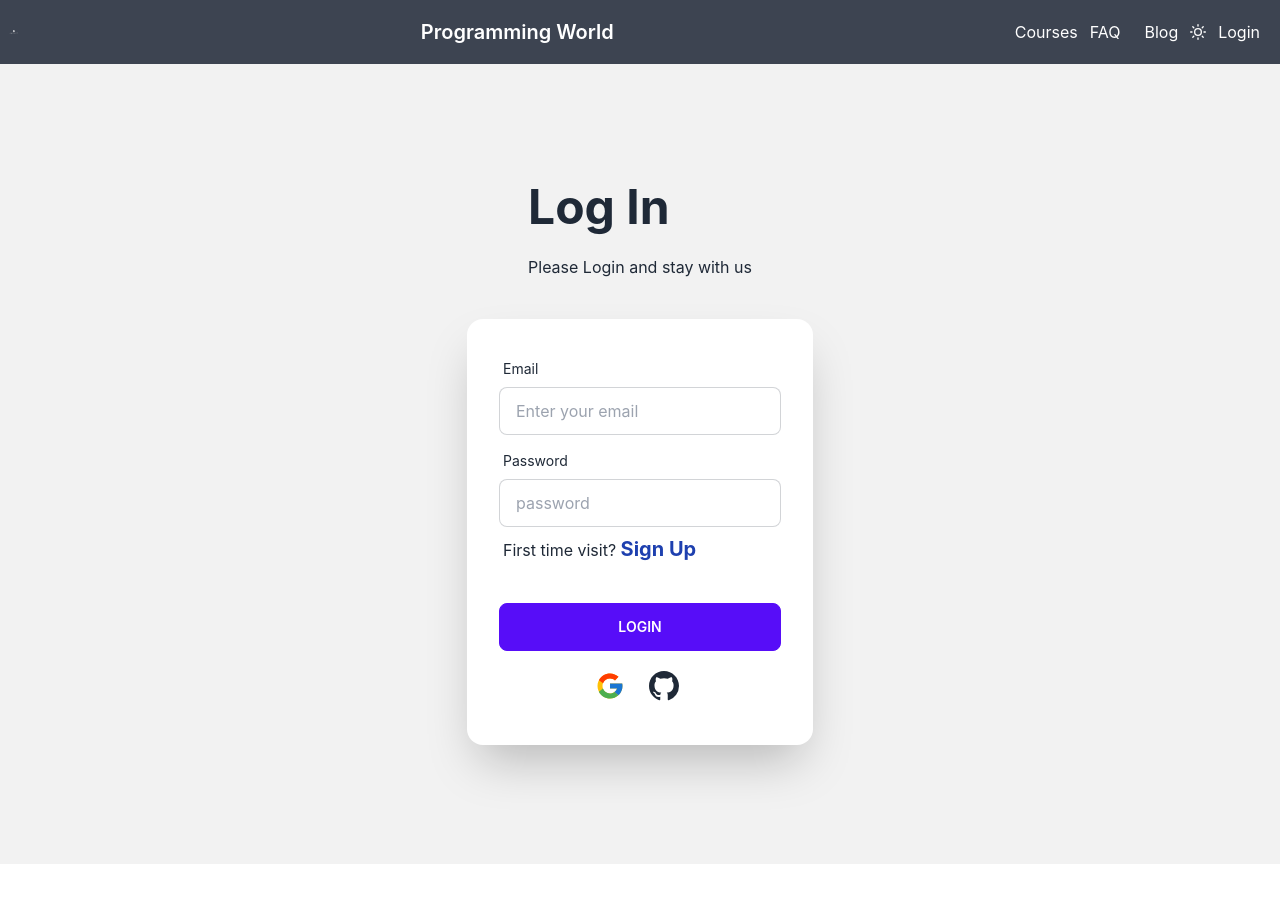
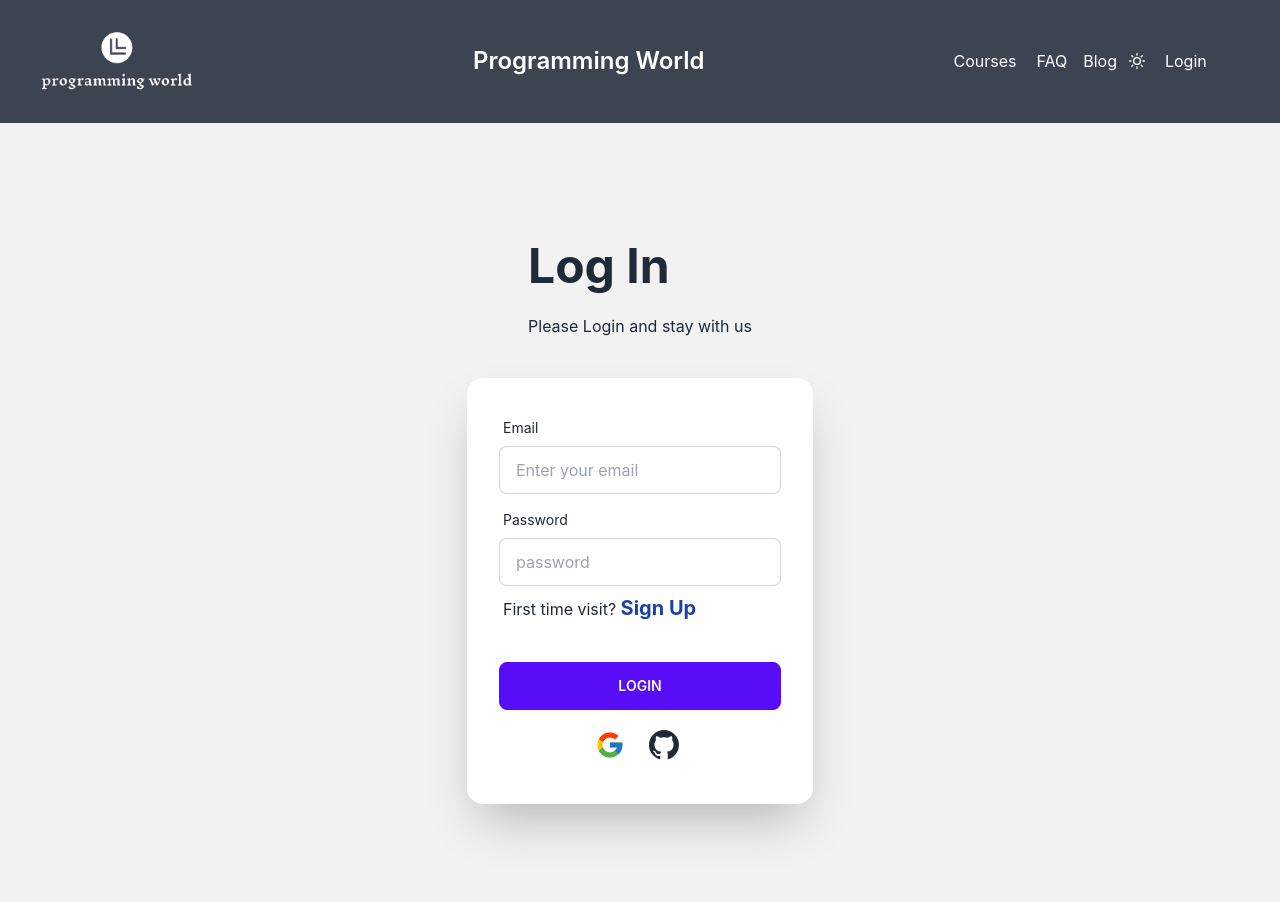
Before and after one commit to SabbirHasan07/programming-world-client, a React (Create React App) app: page /login in a window 1280 px wide. Shown: the top 902 px of the page. Before the commit the page ends 864 px from the top, so only its background shows below. Built offline with nearby package versions, Linux system fonts and the light colour scheme; no server answers.

Commit message:
first commit

```diff
--- a/src/Components/Course/Course.js
+++ b/src/Components/Course/Course.js
@@ -5,11 +5,11 @@ const Course = ({course}) => {
 
     return (
 
-        <div className='grid grid-cols-3'>
+        <div className='lg:grid grid-cols-3'>
             {
                 course.map(crr =>
 
-                    <p className='grid grid-cols-3 mx-6 '>
+                    <p className='gridgrid-cols-3 mx-6 '>
                         <Link to={`/details/${crr.id}`} className="card w-80 h-120 shadow-2xl  bg-slate-200 my-6 hover:bg-emerald-200 ">
                             <div className="card-body">
                                 <h2 className="card-title">{crr.name}</h2>
--- a/src/Components/Courses/Courses.js
+++ b/src/Components/Courses/Courses.js
@@ -17,7 +17,7 @@ const Courses = () => {
 
 
     return (
-        <div className='flex m-6' >
+        <div className='lg:flex m-6' >
             <div className='w-2/12' >
                 <div className='grid mt-4'>
                 {
--- a/src/Components/Details/Details.js
+++ b/src/Components/Details/Details.js
@@ -17,7 +17,7 @@ const Details = () => {
     const { id, name, detail, rating, image } = detailsAll;
     return (
         <div>
-            <div onClick={handleClick} className='flex bg-orange-200 ml-96 mt-4 mr-96 mb-4 p-2 text-2xl font-bold rounded-2xl '>
+            <div onClick={handleClick} className='flex bg-orange-200 lg:ml-96 lg:mt-4 lg:mr-96 mb-4 p-2 text-2xl font-bold rounded-2xl '>
                 <button className='mr-6' ><BsPrinter className='text-3xl' /></button>
                 <p>Print to PDF</p>
             </div>
--- a/src/Components/FAQ/FAQ.js
+++ b/src/Components/FAQ/FAQ.js
@@ -24,9 +24,9 @@ const FAQ = () => {
     }
     return (
 
-        <div className='flex'>
+        <div className='lg:flex sm:grid'>
 
-            <div className="card  bg-base-100 shadow-xl ml-28 mb-6 w-4/12">
+            <div className="card  bg-base-100 shadow-xl lg:ml-28 mb-6 lg:w-4/12">
             <h1 className='text-center text-3xl text-blue-900 font-bold'>Your Profile</h1>
                 <figure className="px-10 pt-10">
                     <img src={user?.photoURL} alt="Shoes" className="rounded-xl" />
@@ -41,7 +41,7 @@ const FAQ = () => {
                 </div>
             </div>
 
-            <div className="card  bg-base-100 shadow-xl ml-28 mb-6 w-4/12">
+            <div className="card  bg-base-100 shadow-xl lg:ml-28 mb-6 lg:w-4/12">
 
                 <figure className='px-10 pt-10  '><img src={name.img} alt="Shoes" className="rounded-xl" /></figure>
                 <div className="card-body items-center text-center">
--- a/src/Components/Header/Header.js
+++ b/src/Components/Header/Header.js
@@ -1,52 +1,54 @@
-import React, { useContext} from 'react';
+import React, { useContext } from 'react';
 import { Link } from 'react-router-dom';
 import logo from '../../images/Untitled-removebg-preview.png'
 import { AuthContext } from '../Contex/AuthProvider';
 import { FaUserAlt } from 'react-icons/fa';
-import {FiSun,FiMoon } from 'react-icons/fi';
+import { FiSun, FiMoon } from 'react-icons/fi';
 
 
 const Header = () => {
 
-    const {user, logOut,themeDark, setThemeDark} = useContext(AuthContext);
-    const handleLogout = ()=>{
+    const { user, logOut, themeDark, setThemeDark } = useContext(AuthContext);
+    const handleLogout = () => {
         logOut()
-        .then(()=>{})
-        .catch(error=>console.error(error))
+            .then(() => { })
+            .catch(error => console.error(error))
     }
     return (
         <div>
             <div className="navbar bg-neutral text-neutral-content">
-                <div className="flex-1">
-                    <Link to='/'><img className='w-48' src={logo} alt="" /></Link>
+                <div className='lg:flex'>
+                    <div >
+                        <Link to='/'><img className='lg:w-56 sm:w-36' src={logo} alt="" /></Link>
 
-                </div>
-                <div>
-                <Link to='/' className="btn btn-ghost normal-case text-xl mx-96">Programming World</Link>
+                    </div>
+                    <div>
+                        <Link to='/' className="btn btn-ghost normal-case sm:text-xs lg:text-2xl sm:mx-1 lg:mx-56">Programming World</Link>
+                    </div>
                 </div>
                 <div className="flex-none">
 
-                    <Link to='/courses'>Courses</Link>
-                    <Link to='/faq' className='mx-3'> FAQ</Link>
-                    <Link to='/blog' className='mx-3'> Blog</Link>
+                    <Link to='/courses' className='lg:mx-2 sm:mx-2'>Courses</Link>
+                    <Link to='/faq' className='lg:mx-3 sm:mx-2'> FAQ</Link>
+                    <Link to='/blog' className='mx-3 sm:mx-1'> Blog</Link>
                     {
-                        themeDark ? <button onClick={()=>setThemeDark(!themeDark)}><FiSun/></button> : <button onClick={()=>setThemeDark(!themeDark)}><FiMoon/></button>
+                        themeDark ? <button className='lg:m-2  sm:m-1' onClick={() => setThemeDark(!themeDark)}><FiSun /></button> : <button className='m-2' onClick={() => setThemeDark(!themeDark)}><FiMoon /></button>
                     }
                     <div>
-                    <>
+                        <>
                             {
                                 user?.uid ?
                                     <>
-                                        <span>{user?.photoURL?
-                                        <img data-bs-toggl='tooltip' title={user.displayName} className='w-12 rounded m-0' src={user?.photoURL} alt="" srcset="" />:
-                                        <FaUserAlt/>
+                                        <span>{user?.photoURL ?
+                                            <img data-bs-toggl='tooltip' title={user.displayName} className='rounded m-0 w-9' src={user?.photoURL} alt="" srcset="" /> :
+                                            <FaUserAlt />
 
-                                    }</span>
+                                        }</span>
                                         <button className='mb-8' variant="light" onClick={handleLogout}>Log out</button>
                                     </>
                                     :
                                     <>
-                                        <Link className='mx-3'  to='/login'>Login</Link>
+                                        <Link className='mx-3' to='/login'>Login</Link>
                                     </>
                             }
 
--- a/src/Components/Login/Login.js
+++ b/src/Components/Login/Login.js
@@ -21,6 +21,16 @@ const Login = () => {
             .then(result => {
                 const user = result.user;
                 console.log(user);
+                setError('');
+                if (user.uid) {
+                    navigate(from, { replace: true });
+
+                }
+                else {
+
+
+
+                }
 
             })
             .catch(e => console.error(e));
@@ -30,6 +40,16 @@ const Login = () => {
         .then(result => {
             const user = result.user;
             console.log(user);
+            setError('');
+            if (user.uid) {
+                navigate(from, { replace: true });
+
+            }
+            else {
+
+
+
+            }
 
         })
         .catch(e => console.error(e));
--- a/src/Components/Signup/Signup.js
+++ b/src/Components/Signup/Signup.js
@@ -25,6 +25,7 @@ const Signup = () => {
             setError('');
             form.reset();
             handleupdateUserprofile(name, photoURL);
+
 })
         .catch(e => {
             console.error(e);
```
Also changed, not shown: firebase.json (added), 1 other file (tests, documents, lock files or other folders).
